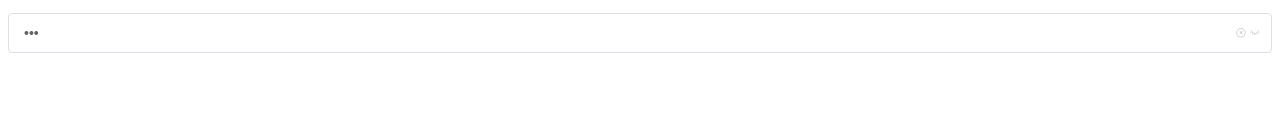
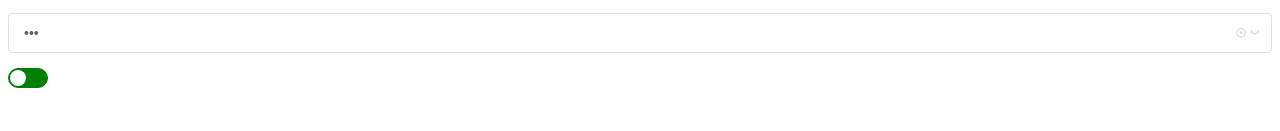
Before and after one commit to foxhsx/hsx-ui, a Vue app: page / in a window 1280 px wide. Shown: the part 169-300 px from the top of the page. Built offline with nearby package versions, Linux system fonts and the light colour scheme.

Commit message:
增加 switch 组件

```diff
--- a/src/App.vue
+++ b/src/App.vue
@@ -59,6 +59,9 @@
         type="password"
       ></hsx-input>
     </div>
+    <div class="raw">
+      <hsx-switch v-model="active" active-color="red" inactive-color="green" />
+    </div>
   </div>
 </template>
 
@@ -68,6 +71,7 @@
     return {
       visible: false,
       value: '111',
+      active: false,
     };
   },
   methods: {
--- /dev/null
+++ b/src/components/switch.vue
@@ -0,0 +1,110 @@
+<template>
+  <label
+    class="hsx-switch"
+    :class="{ 'is-checked': value }"
+    @click="handleClick"
+    :for="name"
+  >
+    <input type="checkbox" class="hsx-switch__input" :name="name" />
+    <span class="hsx-switch__core" ref="core">
+      <span class="hsx-switch__button"></span>
+    </span>
+  </label>
+</template>
+
+<script>
+export default {
+  name: 'HsxSwitch',
+  props: {
+    value: {
+      type: Boolean,
+      default: false,
+    },
+    activeColor: {
+      type: String,
+      default: '',
+    },
+    inactiveColor: {
+      type: String,
+      default: '',
+    },
+    name: {
+      tyep: String,
+      default: '',
+    },
+  },
+  methods: {
+    handleClick() {
+      this.$emit('input', !this.value);
+      // 等父级组件的 value 发生改变时，再 changeColor
+      this.$nextTick(() => {
+        this.changeColor();
+      });
+    },
+    changeColor() {
+      // 修改开关颜色
+      if (this.activeColor || this.inactiveColor) {
+        let color = this.value ? this.activeColor : this.inactiveColor;
+        this.$refs.core.style.borderColor = color;
+        this.$refs.core.style.backgroundColor = color;
+      }
+    },
+  },
+  mounted() {
+    this.changeColor();
+  },
+};
+</script>
+
+<style lang="scss" scoped>
+.hsx-switch {
+  display: inline-flex;
+  align-items: center;
+  position: relative;
+  font-size: 14px;
+  line-height: 20px;
+  height: 20px;
+  vertical-align: middle;
+  .hsx-switch__core {
+    margin: 0;
+    display: inline-block;
+    position: relative;
+    width: 40px;
+    height: 20px;
+    border: 1px solid #dcdfe6;
+    outline: none;
+    border-radius: 10px;
+    box-sizing: border-box;
+    background-color: #dcdfe6;
+    cursor: pointer;
+    transition: border-color 0.3s, background-color 0.3s;
+    vertical-align: middle;
+    .hsx-switch__button {
+      position: absolute;
+      top: 1px;
+      left: 1px;
+      border-radius: 100%;
+      transition: all 0.3s;
+      width: 16px;
+      height: 16px;
+      background-color: #fff;
+    }
+  }
+  &.is-checked {
+    .hsx-switch__core {
+      border-color: #409eff;
+      background-color: #409eff;
+      .hsx-switch__button {
+        transform: translateX(20px);
+      }
+    }
+  }
+  .hsx-switch__input {
+    position: absolute;
+    width: 0;
+    height: 0;
+    opacity: 0;
+    margin: 0;
+  }
+}
+</style>
--- a/src/main.js
+++ b/src/main.js
@@ -3,12 +3,14 @@
 import Button from './components/button.vue';
 import Dialog from './components/dialog.vue';
 import Input from './components/input.vue';
+import Switch from './components/switch.vue';
 import './assets/fonts/fonts.css';
 
 Vue.config.productionTip = false;
 Vue.component(Button.name, Button);
 Vue.component(Dialog.name, Dialog);
 Vue.component(Input.name, Input);
+Vue.component(Switch.name, Switch);
 
 new Vue({
   render: (h) => h(App),
```
